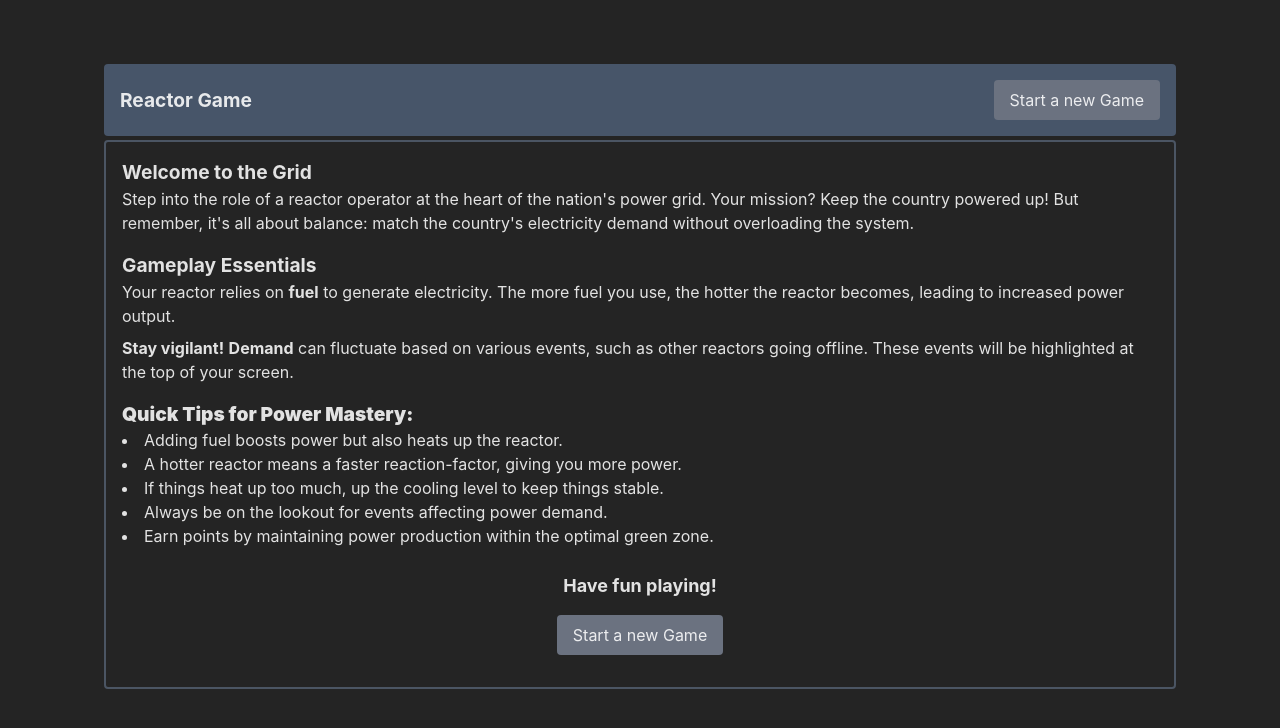
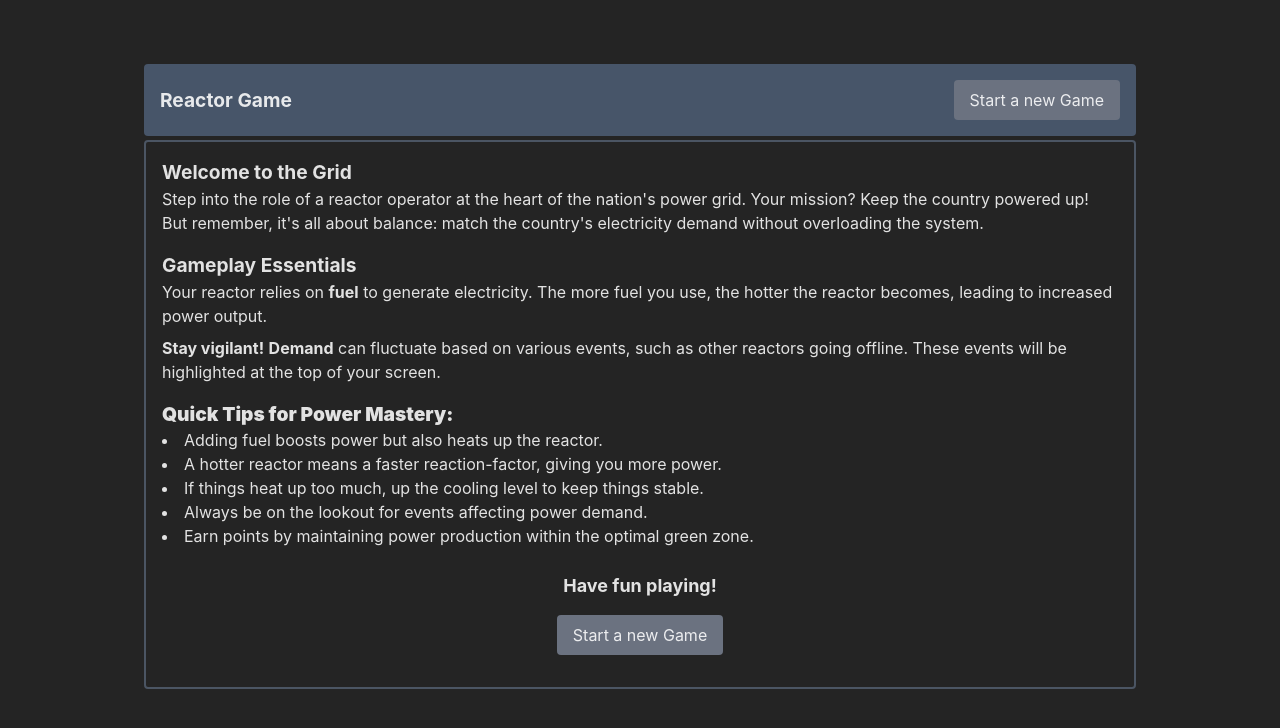
Before and after one commit to kalvinter/react-operator-hub, a React (Vite) app: page / in a window 1280 px wide. Shown: the top 728 px of the page. Built offline with nearby package versions, Linux system fonts and the light colour scheme.

Commit message:
fixed container width on large screens

```diff
--- a/src/index.css
+++ b/src/index.css
@@ -81,3 +81,8 @@ p {
 #activeEventsArea svg {
   height: 1.2rem;
 }
+
+.container {
+  max-width: 70rem;
+  padding: 4rem
+}
```
